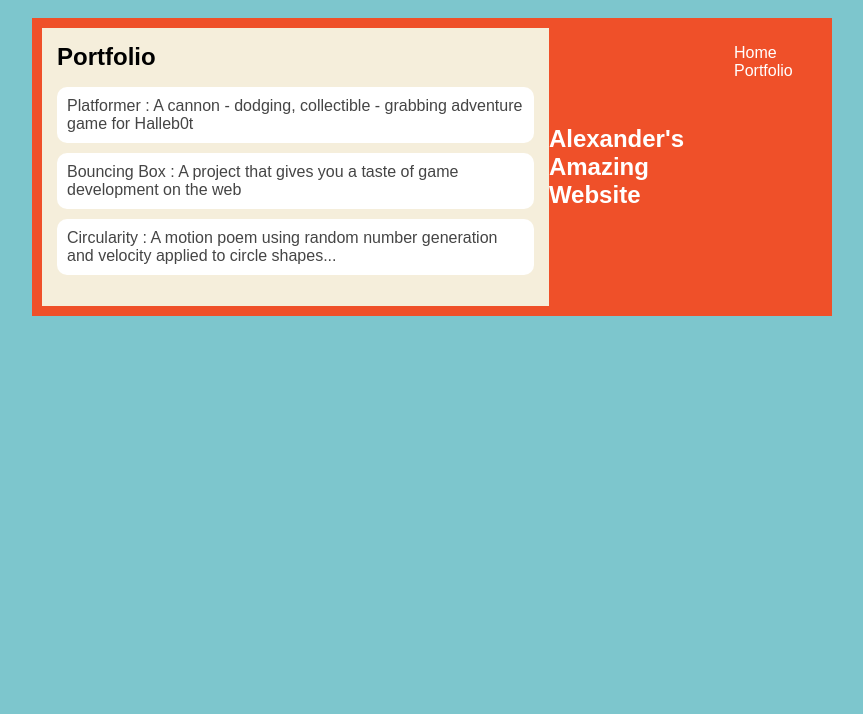
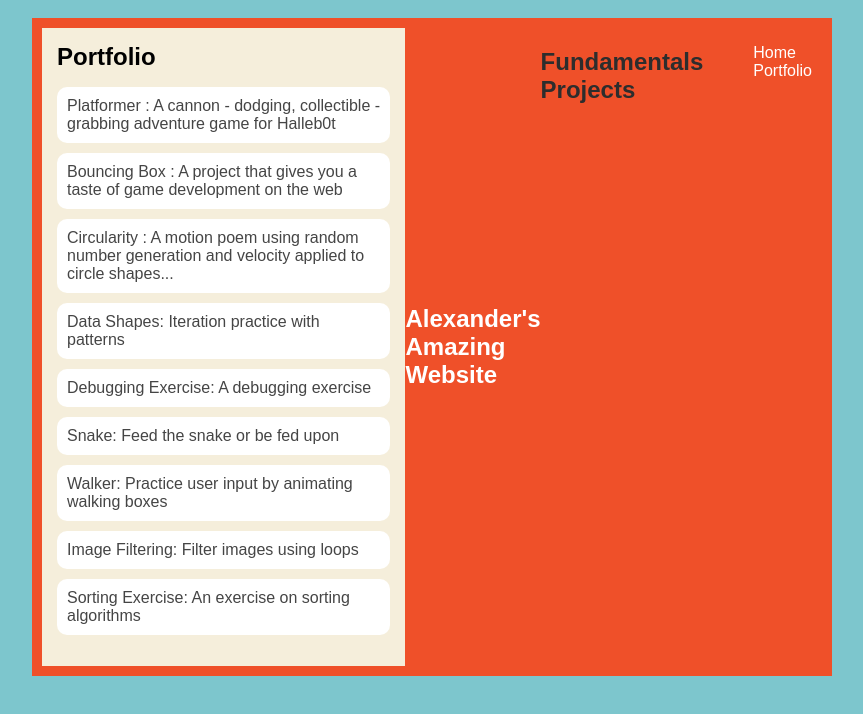
Before and after one commit to ASimoneaux42/ASimoneaux42.github.io, a plain HTML site: page portfolio.html in a window 1280 px wide. Shown: the whole page, without its empty margins (208-1071 px from the left). Drawn offline with Linux system fonts and the light colour scheme.

Commit message:
add advanced projects to portfolio

```diff
--- a/portfolio.html
+++ b/portfolio.html
@@ -15,10 +15,17 @@
                         <li><a href="projects/platformer/">Platformer : A cannon - dodging, collectible - grabbing adventure game for Halleb0t</a></li>
                         <li><a href="projects/bouncing-box/">Bouncing Box : A project that gives you a taste of game development on the web </a></li>
                         <li><a href="projects/circularity/">Circularity : A motion poem using random number generation and velocity applied to circle shapes...</a></li>
+                        <li><a href="asd-projects/data-shapes"> Data Shapes: Iteration practice with patterns</a></li>
+                        <li><a href="asd-projects/debugging-exercise"> Debugging Exercise: A debugging exercise</a></li>
+                        <li><a href="asd-projects/snake">Snake: Feed the snake or be fed upon</a></li>
+                        <li><a href="asd-projects/walker">Walker: Practice user input by animating walking boxes</a></li>
+                        <li><a href="asd-projects/image-filtering">Image Filtering: Filter images using loops</a></li>
+                        <li><a href="asd-projects/sorting-exercise">Sorting Exercise: An exercise on sorting algorithms</a></li>
                     </ul>
                 </div>
             </main>
             <h1>Alexander's Amazing Website</h1>
+            <h2>Fundamentals Projects</h2>
             <ul id="nav-ul">
                <li class="nav-li">
                <a class="nav-a" href="index.html">Home</a>
```
Also changed, not shown: asd-projects/debugging-exercise/index.js (+7 -7 lines).
